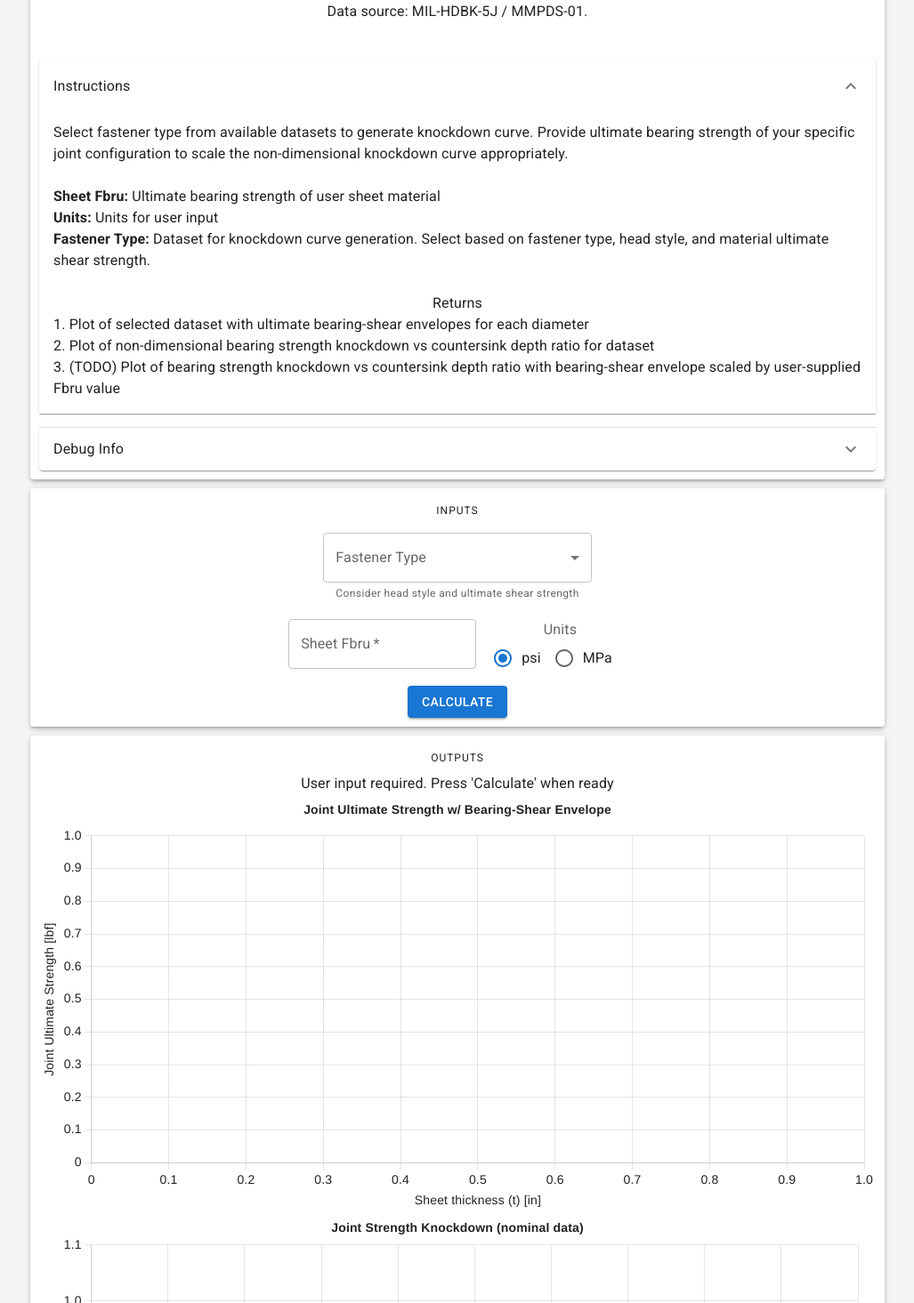
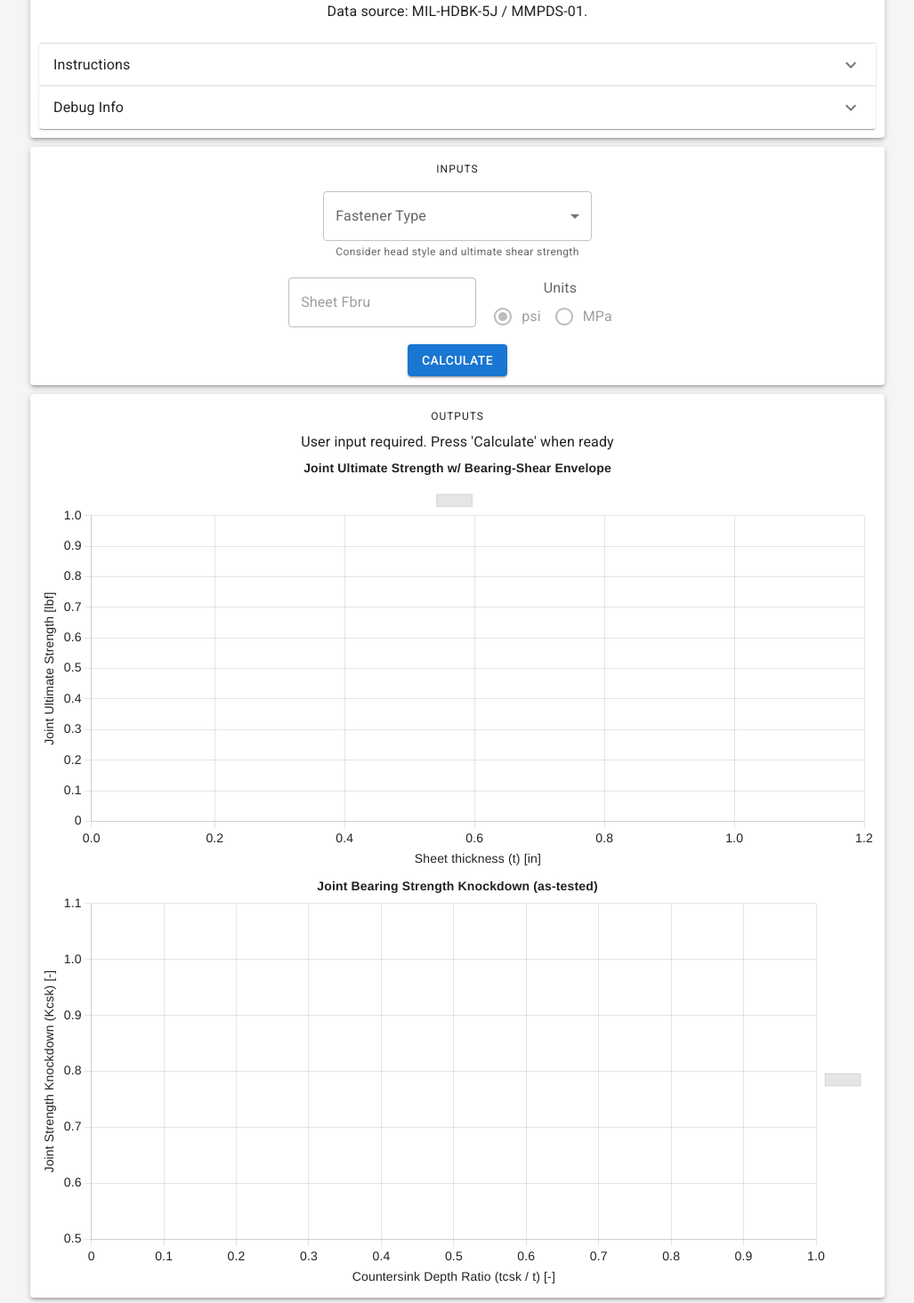
Before and after one commit to edp8489/csk_knockdown_tool, a React (Create React App) app: page / in a window 1280 px wide. Shown: the part 245-1710 px from the top of the page at 89% size, without its empty margins (126-1153 px from the left). Built offline with nearby package versions, Linux system fonts and the light colour scheme.

Commit message:
Refactored calculations and graph components

```diff
--- a/src/App.jsx
+++ b/src/App.jsx
@@ -13,7 +13,7 @@ import AccordionSummary from '@mui/material/AccordionSummary';
 import AccordionDetails from '@mui/material/AccordionDetails';
 import ExpandMoreIcon from '@mui/icons-material/ExpandMore';
 import { Chart as ChartJS } from 'chart.js';
-import { KcskPlot } from "./components/Graphs";
+import { DataEnvPlot, KcskPlot } from "./components/Graphs";
 
 // defined using let instead of const in case you want to set
 // other elements later based on primary/secondary colors
@@ -43,7 +43,10 @@ export default function App() {
   const outputSchema = {
     rawData: {},
     nomKcsk: [],
-    userKcsk: []
+    userKcsk: [],
+    graph1CJS: null,
+    graph2CJS: null,
+    graph3CJS: null
   }
   const [outputState, setOutputs] = React.useState(outputSchema)
 
@@ -64,19 +67,32 @@ export default function App() {
 
   const calculate = function (e) {
     // only perform if all inputs are present
-    if (userInputs.fbru === "" || userInputs.fast_sel === "") {
-      alert("Please define all inputs first!")
+    // @TODO Make user Fbru optional and don't populate third graph if empty
+    if (userInputs.fast_sel === "") {
+      alert("Please select a fastener first!")
     }
     else {
       setReady(true)
       const selectedData = cskData["fastener_data"].find(x => x.metadata.id === userInputs.fast_sel)
-      console.log(selectedData)
       setOutputs(prevState => {
-        return { ...prevState, ...{ rawData: selectedData } }
+        return {
+          ...prevState, ...{
+            rawData: selectedData,
+          }
+        }
       })
 
-      // calculate (tcsk_t, nomKcsk) for raw data
+      // Calc everything first then pass to a single setOutputs call
 
+      // calculate bearing-shear strength envelopes for each dataset
+      let plotPenv = selectedData.dataset.map(el => mathUtils.genPlotPenv(
+        el.tsht,
+        el.d,
+        selectedData.metadata.sht_fbru2A,
+        selectedData.metadata.fast_fsu
+      ))
+
+      // calculate nondim strength knockdowns for test data
       let nK = selectedData.dataset.map(el => mathUtils.calcUltKnockdown(
         el.tsht,
         el.Pult,
@@ -86,32 +102,46 @@ export default function App() {
         selectedData.metadata.fast_fsu
       ))
       // console.log(nK)
+
+      // calculate nondim strength knockdowns for user-supplied Fbru input
+      // @TODO (if present)
+      let uK = selectedData.dataset.map(el => mathUtils.calcUltKnockdown(
+        el.tsht,
+        el.Pult,
+        el.tcsk,
+        el.d,
+        userInputs.fbru,
+        selectedData.metadata.fast_fsu
+      ))
+
+      // generate data object for data-envelope plot component
+
+      let graph1CJS = plotUtils.fmtEnvPlotData({
+        points: selectedData.dataset,
+        envelope: plotPenv
+      })
+
+
+      // generate data object for test data Kcsk plot component
+      let graph2CJS = plotUtils.fmtKndPlotData(nK)
+
+      // generate data object for user Kcsk plot component
+      let graph3CJS = plotUtils.fmtKndPlotData(uK)
+
       setOutputs(prevState => {
-        return { ...prevState, ...{ nomKcsk: nK } }
+        return {
+          ...prevState, ...{
+            nomKcsk: nK,
+            userKcsk: uK,
+            graph1CJS: graph1CJS,
+            graph2CJS: graph2CJS,
+            graph3CJS: graph3CJS
+          }
+        }
       })
-      // calculate (tcsk_t, userKcsk) for user-supplied Fbru input
-      // @TODO
     }
     e.preventDefault()
   }
-  let kcskPlot = plotUtils.genKcskPlot(ChartJS,
-    outputState.nomKcsk,
-    "Countersink Depth Ratio (tcsk / t) [-]",
-    "Joint Strength Knockdown (Kcsk) [-]",
-    "Joint Strength Knockdown (nominal data)"
-  )
-
-  let rawDataPlot = readyToCalc ? plotUtils.genEnvPlot(ChartJS,
-    { points: outputState.rawData.dataset, nomKcsk: outputState.nomKcsk },
-    "Sheet thickness (t) [in]",
-    "Joint Ultimate Strength [lbf]",
-    "Joint Ultimate Strength w/ Bearing-Shear Envelope"
-  ) :
-    plotUtils.genEnvPlot(ChartJS,
-      { points: [], nomKcsk: [] },
-      "Sheet thickness (t) [in]",
-      "Joint Ultimate Strength [lbf]",
-      "Joint Ultimate Strength w/ Bearing-Shear Envelope")
 
   return (
     <ThemeProvider theme={theme}>
@@ -130,29 +160,29 @@ export default function App() {
               Data source: MIL-HDBK-5J / MMPDS-01.
             </Box>
             <br />
-            <Accordion expanded={true} TransitionProps={{ unmountOnExit: true }}>
+            <Accordion TransitionProps={{ unmountOnExit: true }}>
               <AccordionSummary
                 expandIcon={<ExpandMoreIcon />}
                 id="instructions-acc-header">Instructions</AccordionSummary>
               <AccordionDetails>
                 <Box sx={{ typography: "p", textAlign: "left" }}>
-                  Select fastener type from available datasets to generate knockdown curve.
+                  Select fastener type from available datasets to generate knockdown curve.<br/><br />
                   Provide ultimate bearing strength of your specific joint configuration to scale the non-dimensional knockdown
-                  curve appropriately.
+                  curve appropriately (<em>implementation TBD</em>).
                   <br /> <br />
-                  <b>Sheet Fbru:</b> Ultimate bearing strength of user sheet material<br />
-                  <b>Units:</b> Units for user input <br />
-                  <b>Fastener Type:</b> Dataset for knockdown curve generation. Select based on fastener type, head style, and material ultimate shear strength.
+                  <b>Fastener Type:</b> Dataset for knockdown curve generation. Select based on fastener type, head style, and material ultimate shear strength. <em>(required)</em><br />
+                  <s><b>Sheet Fbru:</b> Ultimate bearing strength of user sheet material</s> <em>(not yet implemented)</em><br />
+                  <s><b>Units:</b> Units for user input &amp; display output</s> <em>(not yet implemented)</em> <br />
                 </Box>
                 <br />
                 <Box sx={{ typography: "subtitle", textAlign: "center" }}>Returns</Box>
                 <Box sx={{ typography: "p" }}>
                   1. Plot of selected dataset with ultimate bearing-shear envelopes for each diameter <br />
                   2. Plot of non-dimensional bearing strength knockdown vs countersink depth ratio for dataset<br />
-                  3. (TODO) Plot of bearing strength knockdown vs countersink depth ratio with bearing-shear envelope scaled by user-supplied Fbru value
                 </Box>
               </AccordionDetails>
             </Accordion>
+
             <Accordion TransitionProps={{ unmountOnExit: true }}>
               <AccordionSummary
                 expandIcon={<ExpandMoreIcon />}
@@ -186,9 +216,8 @@ export default function App() {
             "User input required. Press 'Calculate' when ready"}
           </span>
 
-          {rawDataPlot}
-          {kcskPlot}
-          <KcskPlot CJS={ChartJS} userScaled={true} />
+          <DataEnvPlot CJS={ChartJS} data={outputState.graph1CJS} />
+          <KcskPlot CJS={ChartJS} data={outputState.graph2CJS} userScaled={false} />
         </Paper>
         <Footer />
       </Box>
--- a/src/components/Graphs.jsx
+++ b/src/components/Graphs.jsx
@@ -40,9 +40,9 @@ export function DataEnvPlot(props){
       scales: {
           x:{
               type:"linear",
-              //min: 0,
+              min: 0.01,
               //max: 1,
-              beginAtZero: true,
+              //beginAtZero: true,
               title: {
                   display:true,
                   text: "Sheet thickness (t) [in]"
@@ -99,7 +99,7 @@ export function KcskPlot(props){
         x:{
             type:"linear",
             min: 0,
-            max: 1,
+            // max: 1,
             beginAtZero: true,
             title: {
                 display:true,
--- a/src/components/InputsCard.jsx
+++ b/src/components/InputsCard.jsx
@@ -59,7 +59,7 @@ export default function InputsCard(props){
       <div>
       <FormControl sx={{margin:"10px"}}>
       <TextField
-          required
+          disabled
           id="fbru-input"
           label="Sheet Fbru"
           type="number"
@@ -77,8 +77,8 @@ export default function InputsCard(props){
         value={props.unitVal}
         onChange={props.hdlChg}
       >
-        <FormControlLabel value="psi" control={<Radio />} label="psi" />
-        <FormControlLabel value="MPa" control={<Radio />} label="MPa" />
+        <FormControlLabel disabled value="psi" control={<Radio />} label="psi" />
+        <FormControlLabel disabled value="MPa" control={<Radio />} label="MPa" />
       </RadioGroup>
     </FormControl>
     </div>
--- a/src/mathUtils.js
+++ b/src/mathUtils.js
@@ -40,8 +40,6 @@ export function calcUltKnockdown(t, P, tcsk, d, Fbru, Fsu){
     Kcsk: Non-dimensional strength knockdown P/(joint bearing-shear envelope)
   */
  let Penv = jointStrengthEnvelope(t,d,Fbru,Fsu);
- let plotPenv = genPlotPenv({tmin: mjs.min(t), tmax: mjs.max(t)},d, Fbru, Fsu);
- console.log(plotPenv)
 
  // calculate csk depth ratio for all sheet thicknesses
  let tcsk_t = mjs.dotDivide(tcsk,t);
@@ -50,21 +48,7 @@ export function calcUltKnockdown(t, P, tcsk, d, Fbru, Fsu){
  // calculate Kcsk for valid data pairs
  let Kcsk = P.map((x, ind) => mjs.evaluate("a/b",{a:x, b:Penv[ind]}))
 
-  return {tcsk_t, Kcsk, plotPenv, d }
-}
-
-export function calcUserKnockdown(nomKcsk, dataFbru, userFbru) {
-  // @TODO
-  /*
-  Scales Kcsk curve by ratio of (raw data)/(user-supplied) Fbru values
-  INPUTS
-    nomKcsk: {tcsk_t, Kcsk} data
-    dataFbru: Ultimate bearing strength value for dataset
-    userFbru: User-supplied ultimate bearing strength
-
-  RETURNS
-
-  */
+  return {tcsk_t, Kcsk, d }
 }
 
 export function jointStrengthEnvelope(t, d, Fbru, Fsu){
@@ -83,11 +67,42 @@ export function jointStrengthEnvelope(t, d, Fbru, Fsu){
  return Penv
 }
 
-export function genPlotPenv({tmin, tmax}, d, Fbru, Fsu){
+export function genPlotPenv(t, d, Fbru, Fsu){
+  /*
+  Calculates bearing-shear strength envelope plot for given thickness range,
+  fastener diameter, and material strengths
+  INPUTS
+    tmin: minimum sheet thickness to begin envelope [in]
+    tmax: maximum sheet thickness to end envelope [in]
+    d:    fastener diameter [in]
+    Fbru: Material ultimate bearing strength [psi]
+    Fsu:  fastener ultimate shear strength [psi]
+
+  RETURNS
+    {
+      d: fastener diameter
+      tenv: array of thickness values for envelope plot [in]
+      Penv: array of ultimate strength values for envelope plot [lbf]
+    }
+  */
+
+  let tmin = mjs.min(t)
+  let tmax = mjs.max(t)
   let Psu = mjs.evaluate("F*pi*(d^2)/4",{d:d, F:Fsu,pi:mjs.pi});
   let teq = mjs.evaluate("Ps/(Fbr*d)",{Ps:Psu, d:d, Fbr:Fbru});
+
+  // calculate thickness where sheet Pbru = fastener Psu
   let tenv = [tmin, teq, tmax];
   let Penv = [mjs.evaluate("Fbr*t*d",{Fbr:Fbru, t:tmin, d:d}),
   Psu, Psu]
-  return {tenv, Penv}
+
+  let plotPenv = {d, tenv, Penv}
+  return plotPenv
 }
+
+export function calcGenericKnd(tcsk_t){
+  /*
+  Calculates a generic knockdown curve based on available data
+  @TODO
+  */
+}
--- a/src/plotUtils.js
+++ b/src/plotUtils.js
@@ -92,60 +92,141 @@ export function formatData(xData, yData, seriesName) {
 
 }
 
-export function genKcskPlot(CJS, rawData, xLabel, yLabel, titleText){
-    // define plotting options
-    const options = {
-        scales: {
-            x:{
-                type:"linear",
-                min: 0,
-                max: 1,
-                beginAtZero: true,
-                title: {
-                    display:true,
-                    text:xLabel}
-            },
-            y:{
-                type:"linear",
-                min:0.5,
-                max:1.1,
-                beginAtZero: true,
-                title: {
-                    display: true,
-                    text: yLabel}
-            }
-        },
-        plugins: {
-            legend:{
-                position: "right"
-            },
-            title:{
-                display: true,
-                text: titleText
+export function fmtEnvPlotData(dataObj){
+    /*
+    Formats data for use in plot of data points w/ bearing-shear strength envelope
+
+    INPUTS
+        dataObj: {
+            points: [{
+                d = number,
+                tsht: [],
+                Pult: []
+            }],
+            envelope: [{
+                d: number,
+                tenv: [],
+                Penv: []
+            }]
+        }
+
+    RETURNS
+        formattedData: {
+        datasets: [
+                    {
+                    label: "",
+                    data: [
+                        {
+                        x: (scalar),
+                        y: (scalar)
+                        }
+                    ]
+                    }
+                ]
+        }
+    */
+
+    const ultPts = dataObj.points.map((el, ind) => {
+        //console.log("el: ")
+        //console.log(el)
+        let label = "d = " + el.d + " in"
+        let xData = el.tsht
+        let yData = el.Pult
+        let borderColor = T10RGB[colorNames[ind]]
+        //console.log(borderColor)
+        let backgroundColor = T10RGB50A[colorNames[ind]]
+        //console.log(backgroundColor)
+
+        // format x- and y- data arrays in ChartJS structure
+        let dataset_i = formatData(xData,yData,label)
+
+        // add additional options
+        dataset_i = {
+            ...dataset_i,
+            ...{
+                pointBorderColor: borderColor,
+                pointBackgroundColor: backgroundColor,
+                borderColor: backgroundColor,
+                backgroundColor:backgroundColor,
+                showLine: true
             }
         }
-    }
+        return dataset_i
+    })
 
-    // prepare raw data for plotting
-    /* content:
-        data = {
-            datasets: [
-                {
-                    label: "d = ## in",
+    const envPlots = dataObj.envelope.map((el, ind) => {
+        //todo
+        console.log("Generating envelope plot")
+        //console.log("el: ")
+        //console.log(el)
+        let label = "Strength Envelope"
+        //let xData = rawData.points[ind].tsht
+        let xData = el.tenv
+        let yData = el.Penv
+        let borderColor = T10RGB[colorNames[ind]]
+        //console.log(borderColor)
+        let backgroundColor = T10RGB50A[colorNames[ind]]
+        //console.log(backgroundColor)
+
+        // format x- and y- arrays into ChartJS structure
+        let dataset_i = formatData(xData,yData,label)
+
+        // add additional options
+        dataset_i = {
+            ...dataset_i,
+            ...{
+                pointRadius: 0,
+                borderColor: borderColor,
+                backgroundColor:backgroundColor,
+                borderDash: [10, 10],
+                showLine: true
+                }
+            }
+        return dataset_i
+    })
+
+    // alternate between data points and envelope plots so legend entries are grouped
+    let formattedData = {datasets:[]}
+    ultPts.forEach((el, ind) =>{
+        formattedData['datasets'].push(el)
+        // only add envelope plot if it correlates w/ same diameter fastener
+        if (dataObj.envelope[ind].d === dataObj.points[ind].d){
+            formattedData['datasets'].push(envPlots[ind])}
+    })
+    console.log("formatted envelope plot data obj:")
+    console.log(formattedData)
+    return formattedData
+}
+
+export function fmtKndPlotData(dataObj){
+    /*
+    Formats data for use in plot of data points w/ bearing-shear strength envelope
+
+    INPUTS
+        dataObj: [{
+            d: (scalar) fastener diameter
+            tcsk_t: (array)
+            Kcsk: (array)
+        }]
+
+    RETURNS
+      Object in ChartJS syntax
+        formattedData: {
+          datasets: [
+                    {
+                    label: "",
                     data: [
                         {
-                        x: [],
-                        y: []
+                        x: (scalar),
+                        y: (scalar)
                         }
-                    ],
-                    borderColor: "",
-                    backgroundColor: ""
-                }
-            ],
+                    ]
+                    }
+                ]
         }
     */
     let formattedData = {}
-    formattedData["datasets"] = rawData.map((el, ind) => {
+    formattedData["datasets"] = dataObj.map((el, ind) => {
         //console.log("el: ")
         //console.log(el)
         let label = "d = " + el.d + " in"
@@ -173,138 +254,6 @@ export function genKcskPlot(CJS, rawData, xLabel, yLabel, titleText){
         }
         return dataset_i
     })
-    //console.log(formattedData)
 
-    CJS.register(LinearScale, PointElement, LineElement, Tooltip, Title, Legend);
-    return <Scatter options={options} data={formattedData} />
+    return formattedData
 }
-
-
-
-export function genEnvPlot(CJS, rawData, xLabel, yLabel, titleText){
-    /*
-        rawData = {
-            points: [selectedData.dataset],
-            Penv: [nomCsk.Penv]
-        }
-    */
-    // define plotting options
-    //console.log(rawData)
-    const options = {
-        scales: {
-            x:{
-                type:"linear",
-                //min: 0,
-                //max: 1,
-                beginAtZero: true,
-                title: {
-                    display:true,
-                    text:xLabel}
-            },
-            y:{
-                type:"linear",
-                //min:0.5,
-                //max:1.1,
-                beginAtZero: true,
-                title: {
-                    display: true,
-                    text: yLabel}
-            }
-        },
-        plugins: {
-            legend:{
-                position: "top"
-            },
-            title:{
-                display: true,
-                text: titleText
-            }
-        }
-    }
-
-    // prepare raw data for plotting
-    /* content:
-        data = {
-            datasets: [
-                {
-                    label: "d = ## in",
-                    data: [
-                        {
-                        x: [],
-                        y: []
-                        }
-                    ],
-                    borderColor: "",
-                    backgroundColor: ""
-                }
-            ],
-        }
-    */
-    let formattedData = {}
-    let ultPts = rawData.points.map((el, ind) => {
-        //console.log("el: ")
-        //console.log(el)
-        let label = "d = " + el.d + " in"
-        let xData = el.tsht
-        let yData = el.Pult
-        let borderColor = T10RGB[colorNames[ind]]
-        //console.log(borderColor)
-        let backgroundColor = T10RGB50A[colorNames[ind]]
-        //console.log(backgroundColor)
-        //let dataTuples = xData.map((x, ind) => {return {x: x, y:yData[ind]}})
-
-        // format x- and y- data arrays in ChartJS structure
-        let dataset_i = formatData(xData,yData,label)
-
-        // add additional options
-        dataset_i = {
-            ...dataset_i,
-            ...{
-                pointBorderColor: borderColor,
-                pointBackgroundColor: backgroundColor,
-                borderColor: backgroundColor,
-                backgroundColor:backgroundColor,
-                showLine: true
-            }
-        }
-        return dataset_i
-    })
-    //console.log(formattedData)
-    const envPlots = rawData.nomKcsk.map((el, ind) => {
-        //todo
-        console.log("Generating envelope plot")
-        //console.log("el: ")
-        //console.log(el)
-        let label = "Strength Envelope"
-        //let xData = rawData.points[ind].tsht
-        let xData = el.plotPenv? el.plotPenv.tenv : []
-        let yData = el.plotPenv? el.plotPenv.Penv: []
-        let borderColor = T10RGB[colorNames[ind]]
-        //console.log(borderColor)
-        let backgroundColor = T10RGB50A[colorNames[ind]]
-        //console.log(backgroundColor)
-        let dataTuples = xData.map((x, ind) => {return {x: x, y:yData[ind]}})
-
-        // format x- and y- arrays into ChartJS structure
-        let dataset_i = formatData(xData,yData,label)
-
-        // add additional options
-        dataset_i = {
-            ...dataset_i,
-            ...{
-                pointRadius: 0,
-                borderColor: borderColor,
-                backgroundColor:backgroundColor,
-                borderDash: [10, 10],
-                showLine: true
-                }
-            }
-        return dataset_i
-    })
-    //formattedData["datasets"].append(envPlots)
-    formattedData["datasets"] = ultPts.concat(envPlots)
-    //console.log(formattedData)
-
-    CJS.register(LinearScale, PointElement, LineElement, Tooltip, Title, Legend);
-    return <Scatter options={options} data={formattedData} />
-}
```
